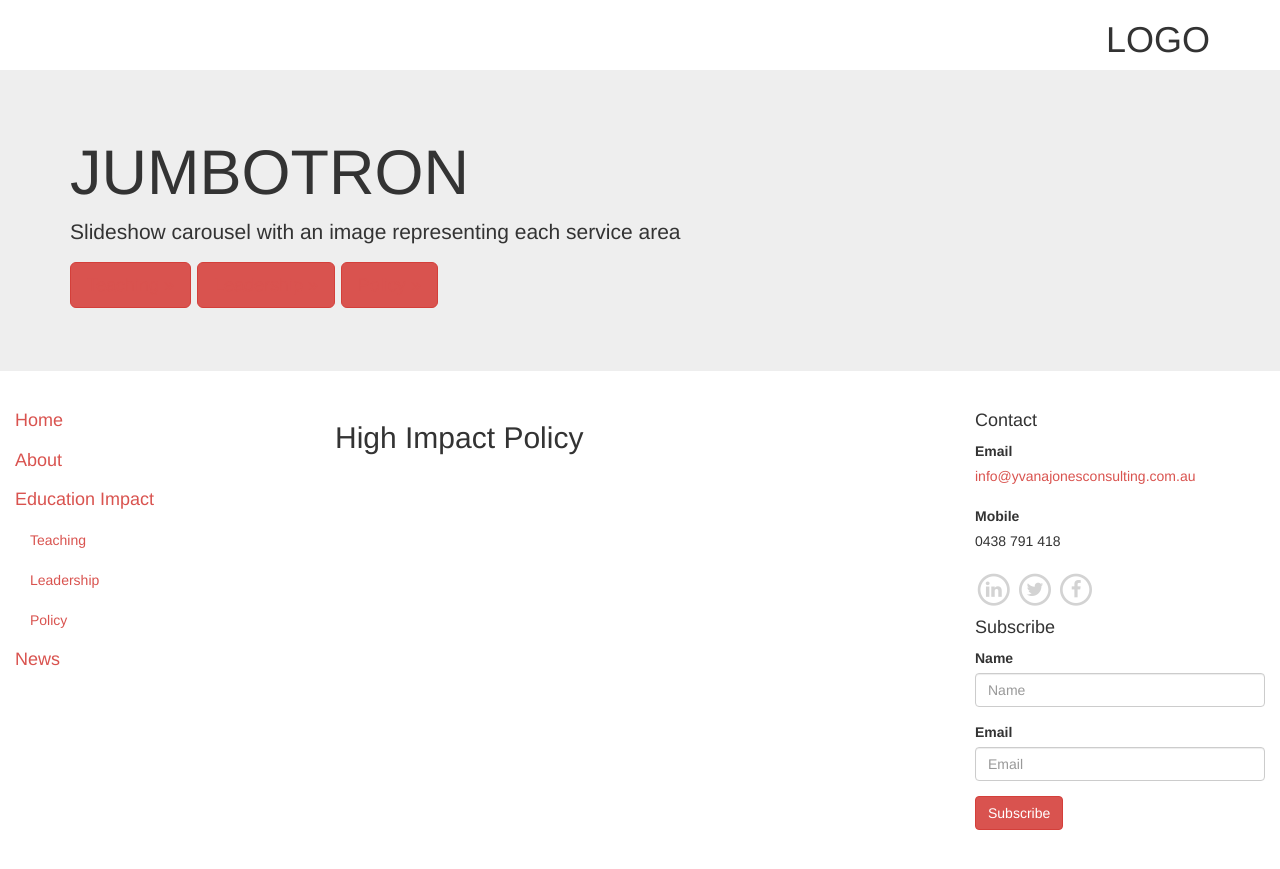
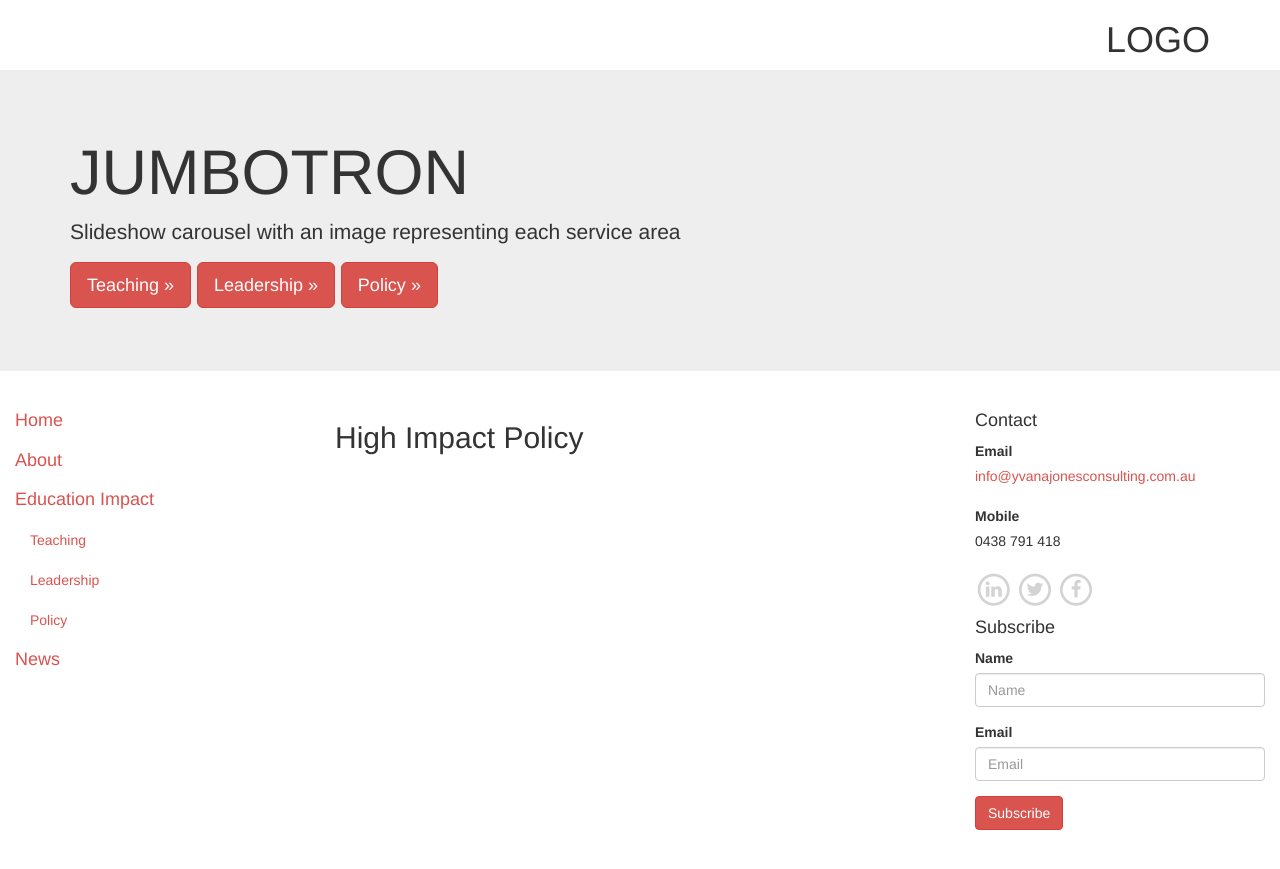
Before and after one commit to idm/idm.github.io, a Jekyll site: the page built from yjc/policy.md, in a window 1280 px wide. Shown: the top 869 px of the page. Built offline with Jekyll 4.4.1, drawn with Linux system fonts in a browser that asks for light colours; nearby versions of some CDN libraries.

Commit message:
changed btn-danger links to white

```diff
--- a/_layouts/yjc.html
+++ b/_layouts/yjc.html
@@ -18,6 +18,12 @@ a:link {
 }
 a {
     text-decoration: none !important;
+}
+a.btn-danger:hover,
+a.btn-danger:active,
+a.btn-danger:visited,
+a.btn-danger:link {
+  color: white;
 }
 </style>
 </head>
```
